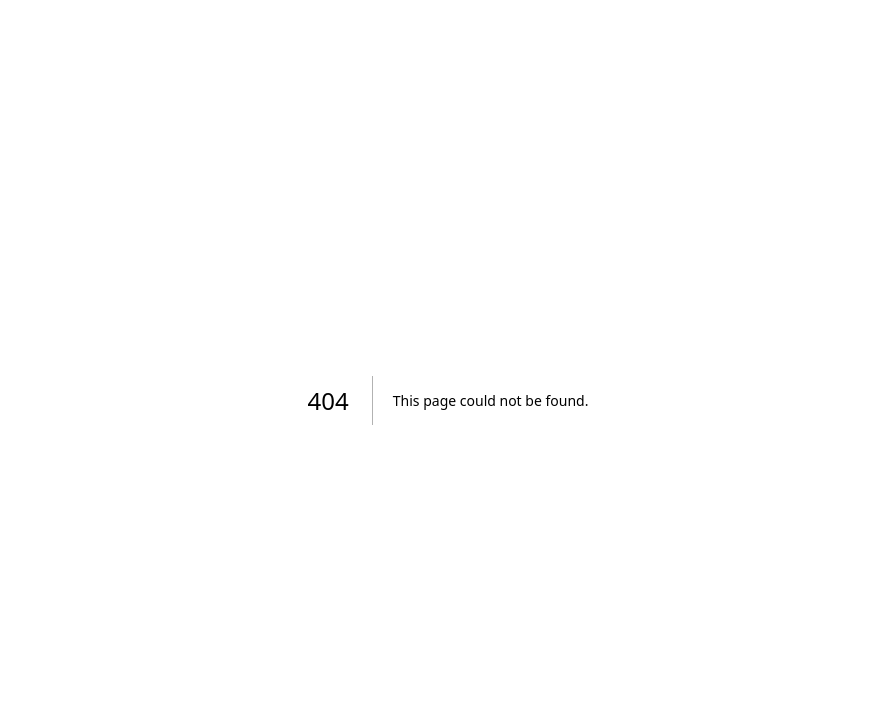
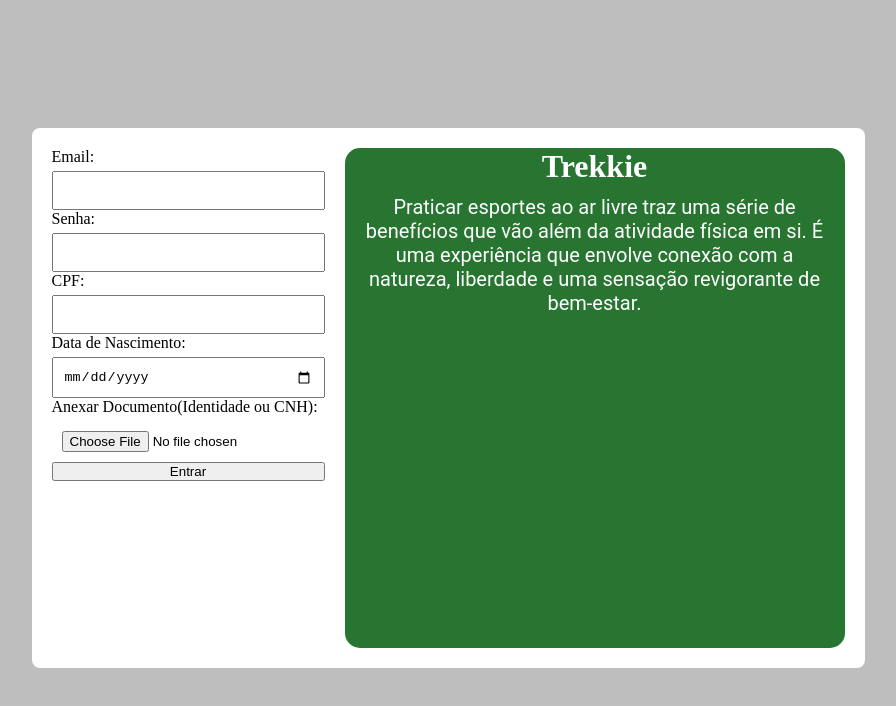
Before and after one commit to JoaoVitorSD/Trekkie_Front, a Next.js app: page /sigin in a window 1280 px wide. Before the commit this address had no page. Shown: the top 706 px of the page, without its empty margins (192-1088 px from the left). Built offline with nearby package versions, Linux system fonts and the light colour scheme.

Commit message:
feat: login and sigin

```diff
--- /dev/null
+++ b/src/pages/header.jsx
@@ -0,0 +1,49 @@
+import Head from "next/head";
+import styles from "@/styles/Home.module.css";
+import Link from "next/link";
+export default function Header() {
+  return (
+    <>
+      <Head>
+        <title>Trekkie</title>
+        <meta name="description" content="Generated by create next app" />
+        <meta name="viewport" content="width=device-width, initial-scale=1" />
+        <link rel="preconnect" href="https://fonts.googleapis.com" />
+        <link rel="preconnect" href="https://fonts.gstatic.com" crossorigin />
+        <link
+          href="https://fonts.googleapis.com/css2?family=Roboto:ital@1&display=swap"
+          rel="stylesheet"
+        />
+        <link rel="icon" href="/favicon.ico" />
+        <title>Trekkie</title>
+      </Head>
+      <header className={styles.header}>
+        <a href="http://localhost:3000" className={styles.title}>
+          Trenkkie
+        </a>
+        <div className={styles.description}>Esportes ao ar livre</div>
+        <nav className={styles.nav}>
+          <ul className={styles.navlist}>
+            <li className={styles["nav-bar-option"]}>Sobre nós</li>
+            <li className={styles["nav-bar-option"]}>Dúvidas</li>
+            <li className={styles["nav-bar-option"]}>Suporte</li>
+          </ul>
+        </nav>
+
+        <div className={styles["user-area"]}>
+          <Link
+            className={`${styles["user-button"]} ${styles["user-button-sign"]}`}
+            href="sigin"
+          >
+            sign in
+          </Link>
+          <button
+            className={`${styles["user-button"]} ${styles["user-button-log"]}`}
+          >
+            sign up
+          </button>
+        </div>
+      </header>
+    </>
+  );
+}
--- /dev/null
+++ b/src/pages/sigin.jsx
@@ -0,0 +1,77 @@
+import Header from "src/pages/header.jsx";
+import React, { useState } from "react";
+import styles from "src/styles/Login.module.css";
+
+export default function Login() {
+  const [email, setEmail] = useState('');
+  const [password, setPassword] = useState('');
+  const [cpf, setCPF] = useState('');
+  const [birthDate, setBirthDate] = useState('');
+  const [document, setDocument] = useState('');
+
+  const handleSubmit = (e) => {
+    e.preventDefault();
+    // Lógica para enviar os dados do formulário
+  };
+  return (
+    <>
+    <title>Sing In</title>
+      <main className={styles["container"]}>
+        <div className={styles["form-container"]}>
+          <form onSubmit={handleSubmit} className={styles["login-form"]}>
+            <label className={styles["login-form"]}>Email:</label>
+            <input
+              type="email"
+              value={email}
+              onChange={(e) => setEmail(e.target.value)}
+              className={styles["login-input"]}
+              required
+            />
+            <label>Senha:</label>
+            <input
+              type="password"
+              value={password}
+              onChange={(e) => setPassword(e.target.value)}
+              className={styles["login-input"]}
+              required
+            />
+            <label>CPF:</label>
+            <input
+              type="text"
+              value={cpf}
+              onChange={(e) => setCPF(e.target.value)}
+              className={styles["login-input"]}
+              required
+            />
+            <label>Data de Nascimento:</label>
+            <input
+              type="date"
+              value={birthDate}
+              onChange={(e) => setBirthDate(e.target.value)}
+              className={styles["login-input"]}
+              required
+            />
+            <label>Anexar Documento(Identidade ou CNH):</label>
+            <input
+              type="file"
+              onChange={(e) => setDocument(e.target.files[0])}
+              className={styles["login-input"]}
+              required
+            />
+            <button type="submit">Entrar</button>
+          </form>
+          <div className={styles["login-box"]}>
+            <h1 className={styles["login-box-title"]}>Trekkie</h1>
+            <p className={styles["login-box-paragraph"]}>
+              Praticar esportes ao ar livre traz uma série de benefícios que vão
+              além da atividade física em si. É uma experiência que envolve
+              conexão com a natureza, liberdade e uma sensação revigorante de
+              bem-estar.
+            </p>
+          </div>
+        </div>
+      </main>
+    </>
+  );
+
+}
--- /dev/null
+++ b/src/styles/Login.module.css
@@ -0,0 +1,68 @@
+.container {
+  height: 100vh;
+  display: flex;
+  justify-content: center;
+  align-items: flex-start;
+  background-color: #bebebe;
+  animation: gradientAnimation 10s ease infinite;
+}
+
+
+.form-container {
+  margin: 10% auto;
+  padding: 20px;
+  display: flex;
+  background: white;
+  gap:20px;
+  border-radius: 8px;
+}
+.title {
+  text-align: center;
+  color: rgb(96, 231, 43);
+}
+
+.login-form {
+    display: flex;
+    flex-direction: column;
+    background-color: #ffffff;
+}
+
+.login-label {
+  margin-top: 10px;
+  color: white;
+}
+
+.login-input {
+  padding: 10px;
+  margin-top: 5px;
+}
+
+.login-button {
+  padding: 10px;
+  margin-top: 10px;
+  background-color: white;
+  color: #2ecc71; /* Cor que remete a esportes e natureza */
+  border: none;
+  border-radius: 4px;
+  cursor: pointer;
+}
+
+.login-box {
+  width: 500px;
+  height: 500px;
+  background-color: #277531;
+  border-radius: 15px;
+}
+
+.login-box-title{
+  text-align: center;
+    color: white;
+}
+
+.login-box-paragraph{
+  text-align: center;
+  margin: 10px;
+  font-size: 20px;
+  color: white;
+  font-family: 'Roboto';
+}
```
Also changed, not shown: src/pages/index.jsx (+16 -37 lines), src/pages/login.jsx (added, +53 -0 lines).
